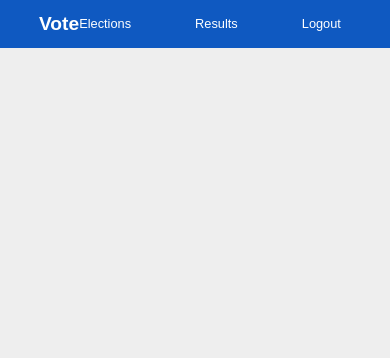
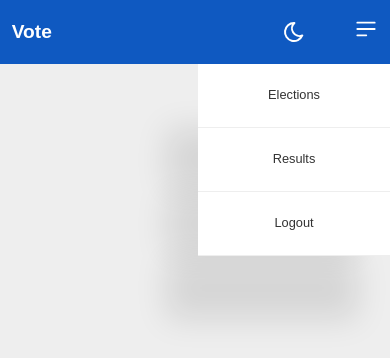
Before and after one commit to NadishiChristina/Voting_Application, a React (Vite) app in the folder client/: page / in a window 390 px wide. Shown: the top 358 px of the page. Built offline with nearby package versions, Linux system fonts and the light colour scheme.

Commit message:
added responsiveness and dropdown menu styles to navbar

```diff
--- a/client/src/index.css
+++ b/client/src/index.css
@@ -218,3 +218,43 @@ nav{
 .theme_toggle-btn:hover{
     opacity: 0.75;
 }
+
+/*-----------MEDIA QUERIES (SMALL SCREEN)-----------*/
+@media screen and (max-width: 600px) {
+    .container{
+        width: var(--container-w-sm);
+    }
+
+    nav{
+        height: 4rem;
+    }
+
+    .nav_container div{
+        gap: 3rem;
+    }
+
+    .nav_toggle-btn{
+        display: inline-block;
+    }
+
+    .nav_container menu{
+        position: fixed;
+        top: 4rem;
+        right: 0;
+        flex-direction: column;
+        gap: 0;
+        width: 12rem;
+    }
+
+    .nav_container menu a{ /*collapsed nav bar dropdown menu list*/
+        background: var(--color-gray-0);
+        color: var(--color-gray-700);
+        border-bottom: 1px solid var(--color-gray-200);
+        width: 100%;
+        display: grid;
+        place-items: center;
+        height: 4rem;
+        box-shadow: -2rem 4rem 2rem rgba(0, 0, 0, 0.1);
+    }
+
+}
```
